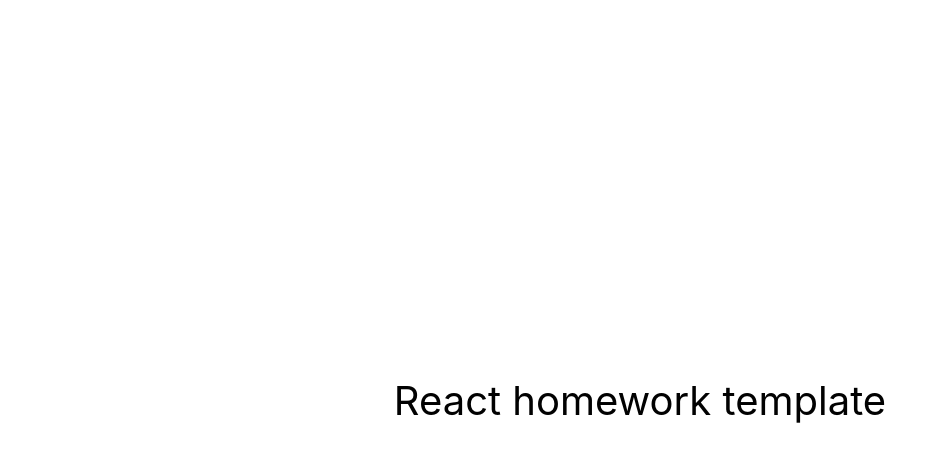
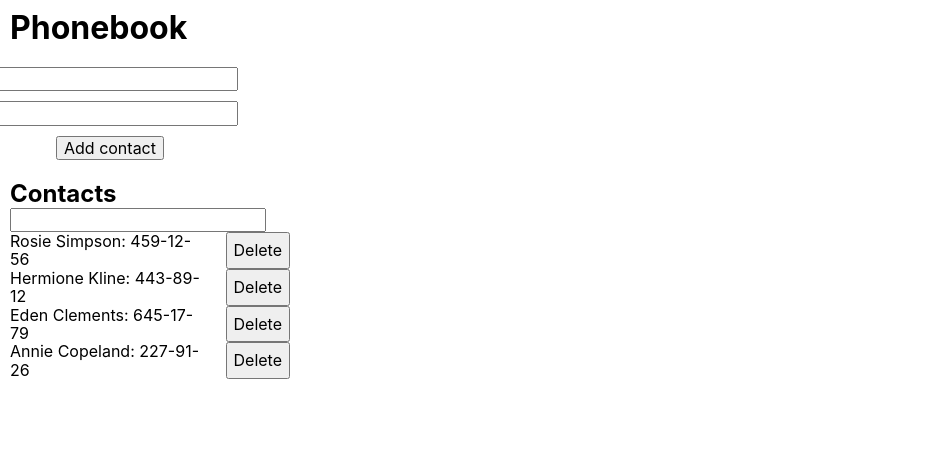
Before and after one commit to Yakomoga777/goit-react-hw-03-phonebook, a React (Create React App) app: page / in a window 1280 px wide. Shown: the top 462 px of the page, without its empty margins (0-947 px from the left). Built offline with nearby package versions, Linux system fonts and the light colour scheme.

Commit message:
додає запис в локалСторедж

```diff
--- a/package.json
+++ b/package.json
@@ -7,9 +7,14 @@
     "@testing-library/jest-dom": "^5.16.3",
     "@testing-library/react": "^12.1.4",
     "@testing-library/user-event": "^13.5.0",
+    "formik": "^2.2.9",
+    "modern-normalize": "^1.1.0",
+    "nanoid": "^4.0.2",
+    "prop-types": "^15.8.1",
     "react": "^18.1.0",
     "react-dom": "^18.1.0",
     "react-scripts": "5.0.1",
+    "styled-components": "^5.3.9",
     "web-vitals": "^2.1.3"
   },
   "scripts": {
--- a/src/components/App.jsx
+++ b/src/components/App.jsx
@@ -1,16 +1,125 @@
-export const App = () => {
-  return (
-    <div
-      style={{
-        height: '100vh',
-        display: 'flex',
-        justifyContent: 'center',
-        alignItems: 'center',
-        fontSize: 40,
-        color: '#010101'
-      }}
-    >
-      React homework template
-    </div>
-  );
-};
+import React, { Component } from 'react';
+import { ThemeProvider } from 'styled-components';
+import { nanoid } from 'nanoid';
+
+import { ContactList } from './ContactList/ContactList';
+import { GlobalStyle } from './GlobalStyle/GlobalStyle';
+import { ContactForm } from './ContactForm/ContactForm';
+import { Filter } from './Filter/Filter';
+
+const theme = {};
+
+const INITIAL_CONTACTS = [
+  { id: 'id-1', name: 'Rosie Simpson', number: '459-12-56' },
+  { id: 'id-2', name: 'Hermione Kline', number: '443-89-12' },
+  { id: 'id-3', name: 'Eden Clements', number: '645-17-79' },
+  { id: 'id-4', name: 'Annie Copeland', number: '227-91-26' },
+];
+
+export class App extends Component {
+  state = {
+    contacts: [...INITIAL_CONTACTS],
+    filter: '',
+  };
+
+  componentDidMount() {
+    console.log('componentDidMount');
+    const savedContacts = localStorage.getItem('contacts');
+    console.log(savedContacts);
+    if (savedContacts != null) {
+      this.setState({ contacts: JSON.parse(savedContacts) });
+      console.log(this.state.contacts);
+      // (this.state.contacts = [...savedContacts])
+    } else {
+      this.setState({ contacts: INITIAL_CONTACTS });
+      // (this.state.contacts = [...INITIAL_CONTACTS])
+    }
+  }
+  componentDidUpdate(prevProps, prevState) {
+    console.log('componentDidUpdate');
+
+    // if (prevState.contacts !== this.state.contacts) {
+    //   console.log('Відбулася зміна');
+    //   localStorage.setItem('contacts', JSON.stringify(this.state.contacts));
+    // }
+
+    localStorage.setItem('contacts', JSON.stringify(this.state.contacts));
+  }
+
+  handleSubmit = event => {
+    event.preventDefault();
+    const form = event.target;
+    const name = form.elements.name.value;
+    const number = form.elements.number.value;
+
+    const IncludesName = this.state.contacts.find(
+      contact => contact.name.toLocaleLowerCase() === name.toLocaleLowerCase()
+    );
+
+    if (IncludesName) {
+      alert(`${name} is already in contacts`);
+      return;
+    }
+    this.setState(prevState => ({
+      contacts: [
+        ...prevState.contacts,
+        {
+          name: name,
+          number: number,
+          id: nanoid(),
+        },
+      ],
+    }));
+    console.log('Submit');
+  };
+
+  handleChangeFilter = event => {
+    this.setState({ filter: event.target.value });
+    this.filtersContacts();
+  };
+
+  filtersContacts = () => {
+    const { contacts, filter } = this.state;
+    const filteredContacts = contacts.filter(item =>
+      item.name.toLocaleLowerCase().includes(filter.toLocaleLowerCase())
+    );
+
+    // console.log(filteredContacts);
+
+    return filteredContacts;
+  };
+
+  //Метод видалення
+  handleDelete = id => {
+    // const { contacts } = this.state;
+    this.setState(prevState => ({
+      contacts: this.state.contacts.filter(contact => contact.id !== id),
+    }));
+    // console.log(contacts);
+    // console.log(this.prevState.conntacts);
+    // console.log(id);
+  };
+
+  // Функція рендеру:
+  render() {
+    console.log('render');
+    return (
+      <ThemeProvider theme={theme}>
+        <GlobalStyle />
+
+        <h1>Phonebook</h1>
+        <ContactForm btn="Add contact" handleSubmit={this.handleSubmit} />
+
+        <h2>Contacts</h2>
+        <Filter
+          value={this.state.filter}
+          onFilterInput={this.handleChangeFilter}
+        />
+        <ContactList
+          items={this.filtersContacts()}
+          handleDelete={this.handleDelete}
+        />
+      </ThemeProvider>
+    );
+  }
+}
--- /dev/null
+++ b/src/components/ContactForm/ContactForm.jsx
@@ -0,0 +1,61 @@
+import React, { Component } from 'react';
+import { StyledForm } from './ContactForm.styled';
+
+const INITIAL_STATE = {
+  name: '',
+  number: '',
+};
+
+export class ContactForm extends Component {
+  state = {
+    name: '',
+    number: '',
+  };
+
+  handleChangeName = evt => {
+    this.setState({ name: evt.target.value });
+  };
+  handleChangeNumber = evt => {
+    this.setState({ number: evt.target.value });
+  };
+
+  onSubmit = event => {
+    this.props.handleSubmit(event);
+    this.reset();
+  };
+
+  reset = () => {
+    this.setState({ ...INITIAL_STATE });
+  };
+
+  render() {
+    const { btn } = this.props;
+
+    // console.log(this.state);
+    return (
+      <div>
+        <StyledForm onSubmit={this.onSubmit}>
+          <input
+            type="text"
+            name="name"
+            // pattern="^[a-zA-Zа-яА-Я]+(([' -][a-zA-Zа-яА-Я ])?[a-zA-Zа-яА-Я]*)*$"
+            title="Name may contain only letters, apostrophe, dash and spaces. For example Adrian, Jacob Mercer, Charles de Batz de Castelmore d'Artagnan"
+            required
+            value={this.state.name}
+            onChange={this.handleChangeName}
+          />
+          <input
+            type="tel"
+            name="number"
+            // pattern="\+?\d{1,4}?[-.\s]?\(?\d{1,3}?\)?[-.\s]?\d{1,4}[-.\s]?\d{1,4}[-.\s]?\d{1,9}"
+            title="Phone number must be digits and can contain spaces, dashes, parentheses and can start with +"
+            required
+            value={this.state.number}
+            onChange={this.handleChangeNumber}
+          />
+          <button type="submit">{btn}</button>
+        </StyledForm>
+      </div>
+    );
+  }
+}
--- /dev/null
+++ b/src/components/ContactForm/ContactForm.styled.js
@@ -0,0 +1,13 @@
+import styled from 'styled-components';
+
+export const StyledForm = styled.form`
+  display: flex;
+  flex-wrap: wrap;
+  gap: 10px;
+
+  width: 200px;
+
+  margin: 20px 0 20px 0;
+  justify-content: center;
+`;
+// export const Sty
--- /dev/null
+++ b/src/components/ContactList/ContactItem.jsx
@@ -0,0 +1,23 @@
+import React from 'react';
+import { StiledItem } from './ContactItem.styled';
+
+export function ContactItem({ id, name, number, handleDelete }) {
+  return (
+    <>
+      <StiledItem key={id}>
+        <p>
+          {name}: {number}
+        </p>
+        <div></div>
+        <button
+          type="button"
+          onClick={() => {
+            handleDelete(id);
+          }}
+        >
+          Delete
+        </button>
+      </StiledItem>
+    </>
+  );
+}
--- /dev/null
+++ b/src/components/ContactList/ContactItem.styled.js
@@ -0,0 +1,8 @@
+import styled from 'styled-components';
+
+export const StiledItem = styled.li`
+  display: flex;
+  gap: 10px;
+  justify-content: space-between;
+  width: 280px;
+`;
--- /dev/null
+++ b/src/components/ContactList/ContactList.jsx
@@ -0,0 +1,27 @@
+import { ContactItem } from 'components/ContactList/ContactItem';
+import React, { Component } from 'react';
+// import { nanoid } from 'nanoid';
+
+export class ContactList extends Component {
+  render() {
+    const { items, handleDelete } = this.props;
+    return (
+      <>
+        <ul>
+          {items.map(item => {
+            const { id } = item;
+            return (
+              <ContactItem
+                key={id}
+                id={item.id}
+                name={item.name}
+                number={item.number}
+                handleDelete={handleDelete}
+              />
+            );
+          })}
+        </ul>
+      </>
+    );
+  }
+}
--- /dev/null
+++ b/src/components/Filter/Filter.jsx
@@ -0,0 +1,19 @@
+import React, { Component } from 'react';
+
+export class Filter extends Component {
+  render() {
+    const { onFilterInput, value } = this.props;
+
+    return (
+      <>
+        <input
+          type="text"
+          name="filter"
+          required
+          value={value}
+          onChange={onFilterInput}
+        />
+      </>
+    );
+  }
+}
--- /dev/null
+++ b/src/components/GlobalStyle/GlobalStyle.js
@@ -0,0 +1,41 @@
+import { createGlobalStyle } from 'styled-components';
+import 'modern-normalize';
+//Створюю змінну глобальних стилів
+export const GlobalStyle = createGlobalStyle`
+  body {
+  box-sizing: border-box;
+  margin: 0;
+
+  padding:10px;
+  font-family: -apple-system, BlinkMacSystemFont, 'Segoe UI', 'Roboto', 'Oxygen',
+    'Ubuntu', 'Cantarell', 'Fira Sans', 'Droid Sans', 'Helvetica Neue',
+    sans-serif;
+  -webkit-font-smoothing: antialiased;
+  -moz-osx-font-smoothing: grayscale;
+}
+
+code {
+  font-family: source-code-pro, Menlo, Monaco, Consolas, 'Courier New',
+    monospace;
+}
+
+h1,
+h2,
+h3,
+h4,
+h5,
+h6,
+p {
+  margin: 0;
+}
+ul,
+ol {
+  margin: 0;
+  padding: 0;
+}
+img {
+  display: block;
+  max-width: 100%;
+  height: auto;
+}
+`;
--- a/src/index.js
+++ b/src/index.js
@@ -4,7 +4,7 @@
 import './index.css';
 
 ReactDOM.createRoot(document.getElementById('root')).render(
-  <React.StrictMode>
-    <App />
-  </React.StrictMode>
+  // <React.StrictMode>
+  <App />
+  // </React.StrictMode>
 );
```
Also changed, not shown: src/components/ContactList/ContactList.stiled.js (added), src/components/Filter/Filter.styled.js (added), 1 other file (tests, documents, lock files or other folders).
